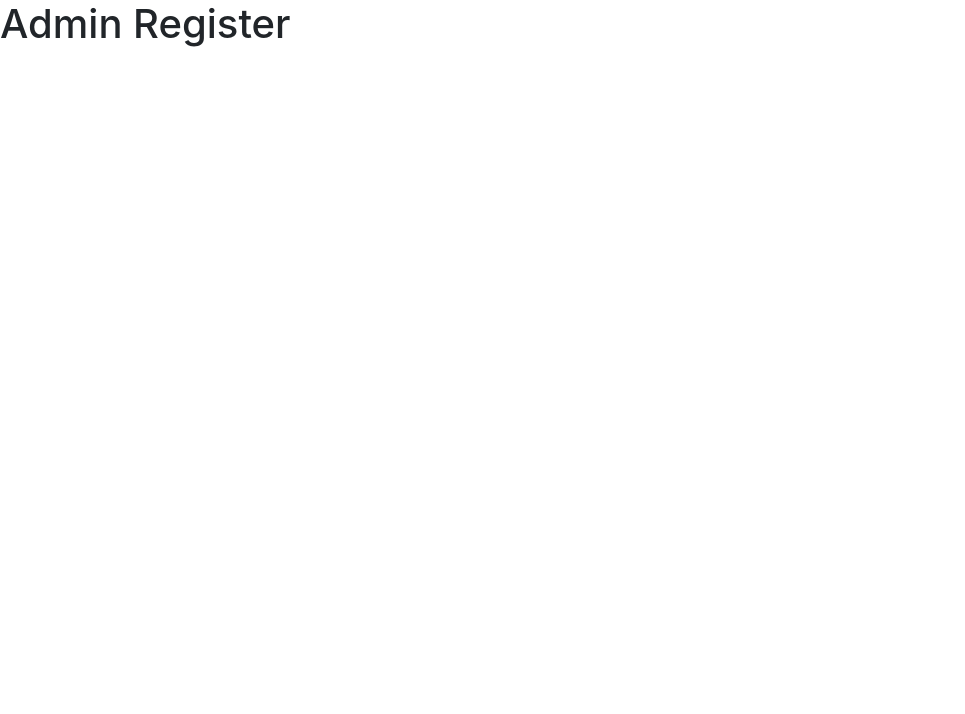
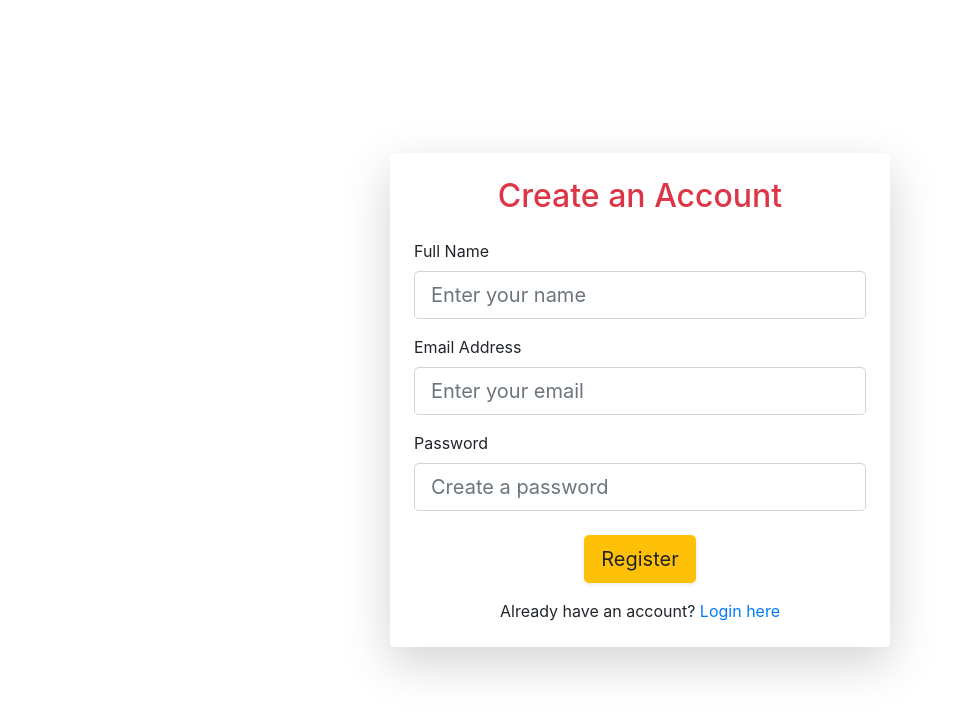
Before and after one commit to YugandharSuryawanshi/Hospital, a React (Create React App) app: page /admin/register in a window 1280 px wide. Shown: the top 714 px of the page, without its empty margins (0-965 px from the left). Built offline with nearby package versions, Linux system fonts and the light colour scheme.

Commit message:
Write Register Page

```diff
--- a/src/admin/Register.jsx
+++ b/src/admin/Register.jsx
@@ -1,11 +1,85 @@
-import React from "react";
+import React, { useState } from "react";
+import { useNavigate } from "react-router-dom";
 
 export default function Register() {
+    const [name, setName] = useState("");
+    const [email, setEmail] = useState("");
+    const [password, setPassword] = useState("");
+    const navigate = useNavigate();
+
+    const handleRegister = (e) => {
+        e.preventDefault();
+
+        if (!name || !email || !password) {
+            alert("All fields are required!");
+            return;
+        }
+
+        const user = { name, email, password };
+        localStorage.setItem("adminUser", JSON.stringify(user));
+
+        alert("Registration successful! Please login.");
+        navigate("/admin/login");
+    };
+    console.log(name, email, password);
+
+
     return (
-        <>
-            <div>
-                <h1>Admin Register</h1>
+        <div className="container d-flex justify-content-center align-items-center min-vh-100">
+            <div className="card shadow-lg border-0 rounded-4 p-4 w-100" style={{ maxWidth: "500px" }}>
+                <h2 className="text-center mb-4 fw-bold text-danger">Create an Account</h2>
+                <form onSubmit={handleRegister}>
+                    <div className="mb-3">
+                        <label className="form-label fw-semibold">Full Name</label>
+                        <input
+                            type="text"
+                            className="form-control form-control-lg"
+                            placeholder="Enter your name"
+                            value={name}
+                            onChange={(e) => setName(e.target.value)}
+                        />
+                    </div>
+
+                    <div className="mb-3">
+                        <label className="form-label fw-semibold">Email Address</label>
+                        <input
+                            type="email"
+                            className="form-control form-control-lg"
+                            placeholder="Enter your email"
+                            value={email}
+                            onChange={(e) => setEmail(e.target.value)}
+                        />
+                    </div>
+
+                    <div className="mb-4">
+                        <label className="form-label fw-semibold">Password</label>
+                        <input
+                            type="password"
+                            className="form-control form-control-lg"
+                            placeholder="Create a password"
+                            value={password}
+                            onChange={(e) => setPassword(e.target.value)}
+                        />
+                    </div>
+
+                    <div className="d-grid text-center">
+                        <button type="submit" className="btn btn-warning btn-lg shadow-sm register-btn">
+                            Register
+                        </button>
+                    </div>
+
+                    <p className="text-center mt-3 mb-0">
+                        Already have an account?{" "}
+                        <span
+                            className="text-primary fw-semibold"
+                            style={{ cursor: "pointer" }}
+                            onClick={() => navigate("/admin/login")}
+                        >
+                            Login here
+                        </span>
+                    </p>
+                </form>
             </div>
-        </>
+        </div>
     );
 }
```
